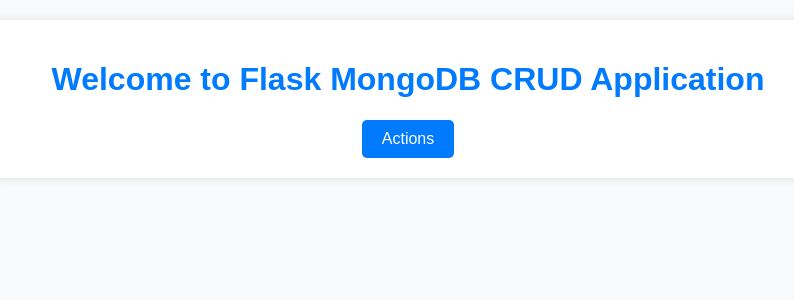
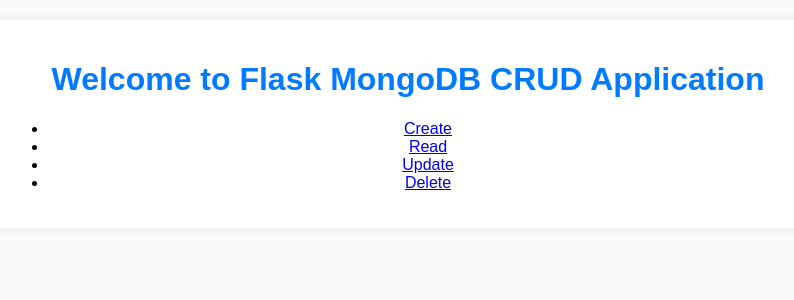
Before and after one commit to kramachandrashenoy/CRUD-Application, a Flask app: page / in a window 1280 px wide. Shown: the top 300 px of the page, without its empty margins (232-1026 px from the left). Run offline with Flask 2, Linux system fonts and the light colour scheme.

Commit message:
updated delete, update pages

```diff
--- a/templates/index.html
+++ b/templates/index.html
@@ -8,26 +8,14 @@
 <body>
     <div class="container">
         <h1>Welcome to Flask MongoDB CRUD Application</h1>
-        <div class="dropdown-container">
-            <div class="dropdown">
-                <button class="dropbtn">Actions</button>
-                <div class="dropdown-content">
-                    <a href="/create">Create</a>
-                    <div class="dropdown-divider"></div>
-                    <a href="/read">Read</a>
-                    <div class="dropdown-divider"></div>
-                    <a href="/update">Update</a>
-                    <div class="dropdown-content">
-                        <a href="/update">Update Data</a>
-                    </div>
-                    <div class="dropdown-divider"></div>
-                    <a href="/delete">Delete</a>
-                    <div class="dropdown-content">
-                        <a href="/delete">Delete Data</a>
-                    </div>
-                </div>
-            </div>
-        </div>
+        <nav>
+            <ul>
+                <li><a href="/create">Create</a></li>
+                <li><a href="/read">Read</a></li>
+                <li><a href="/update">Update</a></li>
+                <li><a href="/delete">Delete</a></li>
+            </ul>
+        </nav>
     </div>
 </body>
 </html>
```
Also changed, not shown: templates/delete.html (+14 -0 lines), templates/update.html (+14 -0 lines).
